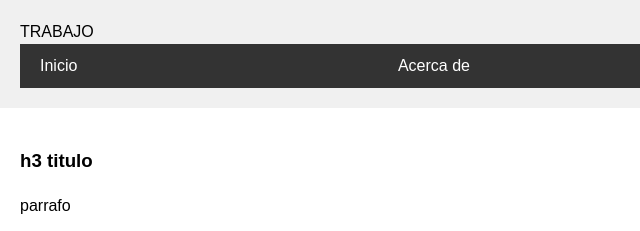
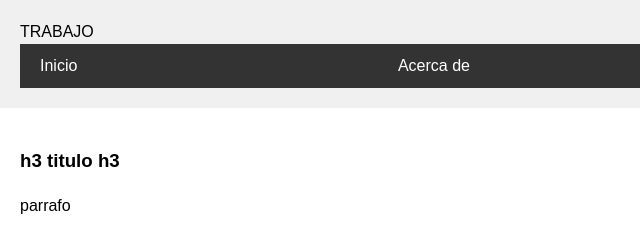
Before and after one commit to tonx117/TrabajoGit, a plain HTML site: page index.html in a window 1280 px wide. Shown: the top 231 px of the page, 0-640 px from the left. Drawn offline with Linux system fonts and the light colour scheme.

Commit message:
otro commit igual

```diff
--- a/index.html
+++ b/index.html
@@ -20,7 +20,7 @@
     <main>
       <section>
         <!-- Compañero 1. Agregar un "h3", un "p" y un "img" -->
-        <h3>h3 titulo</h3>
+        <h3>h3 titulo h3</h3>
         <p>parrafo</p>
         <img
           src="https://www.google.com/url?sa=i&url=https%3A%2F%2Ftalently.tech%2Fblog%2Fque-es-un-framework-en-programacion%2F&psig=AOvVaw3plHfIhqoNis2CULjxtpK5&ust=1681576296443000&source=images&cd=vfe&ved=0CBEQjRxqFwoTCMjrn4Dmqf4CFQAAAAAdAAAAABAE"
```
